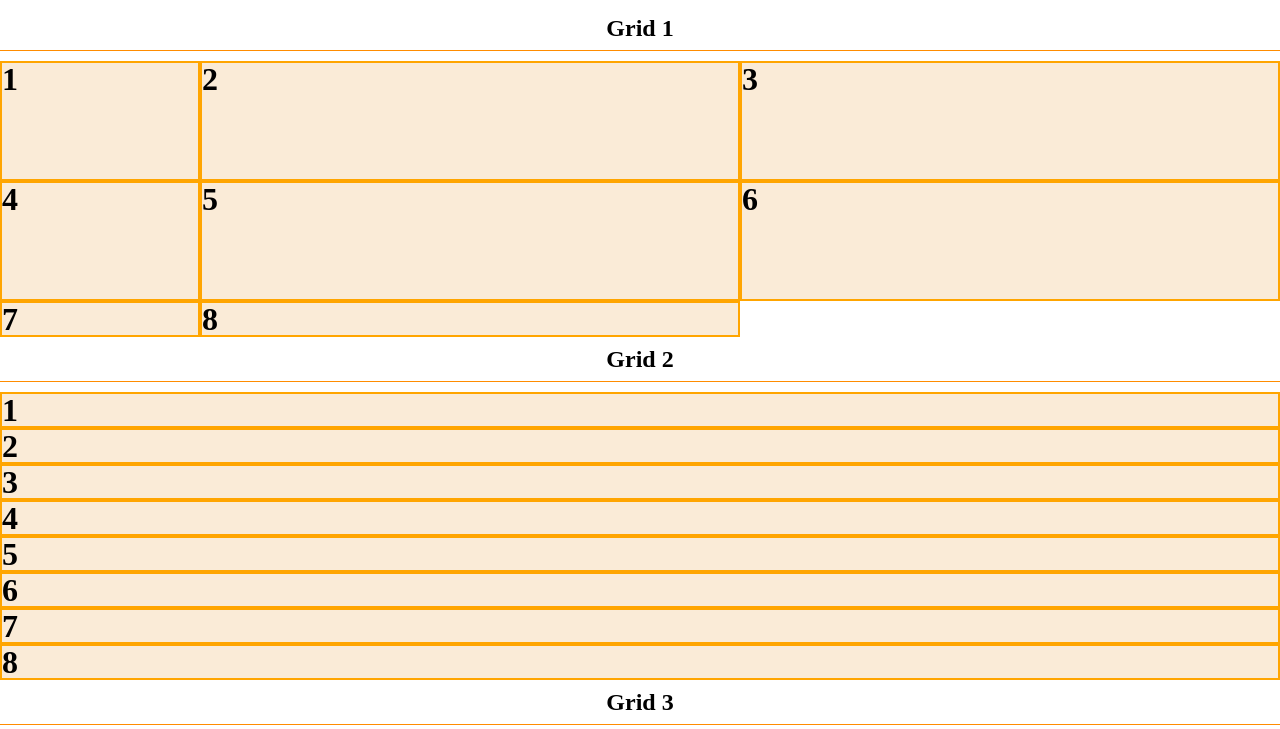
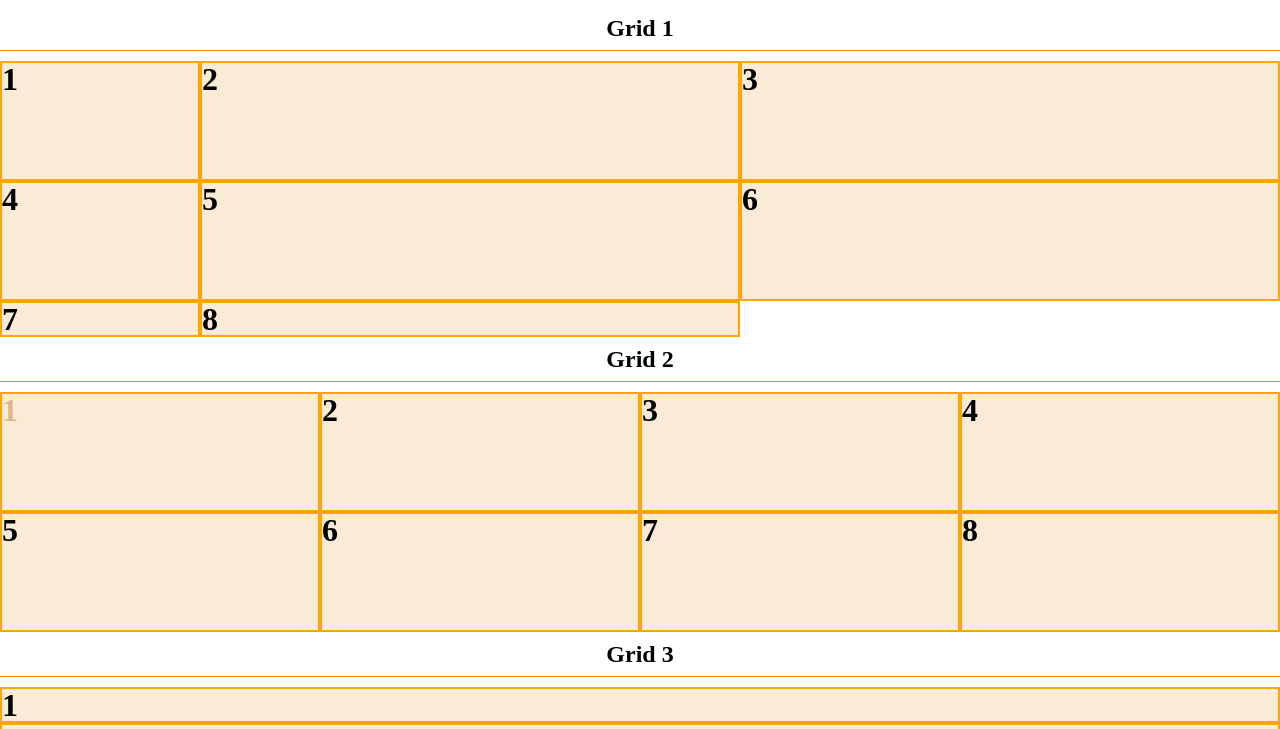
Before and after one commit to JackMaMack/zilla_week11, a plain HTML site: page index.html in a window 1280 px wide. Shown: the part 70-799 px from the top of the page. Drawn offline with Linux system fonts and the light colour scheme.

Commit message:
section 2 edits

```diff
--- a/CSS/main.css
+++ b/CSS/main.css
@@ -90,3 +90,18 @@ section.one article{
     /* the explicit grid is what you define, the implicit grid is what the browser figures out based on content that spills outside of your defined explicit grid in the example below, the thrid row won't have any height */
     grid-template-rows: 120px 120px;
 }
+
+section.two article {
+    display: grid;
+
+    /* repeat lets you define any number of the rows/columns to take up the same amount of space */
+    grid-template-columns: repeat(4, 1fr);
+
+    /* grid-auto-rows tells all rows to be this size */
+    grid-auto-rows: 120px;
+}
+
+/* you can control the individual cells - or the children of the grid - to position or size them individually */
+section.two div:nth-child(1){
+    color: burlywood;
+}
```
